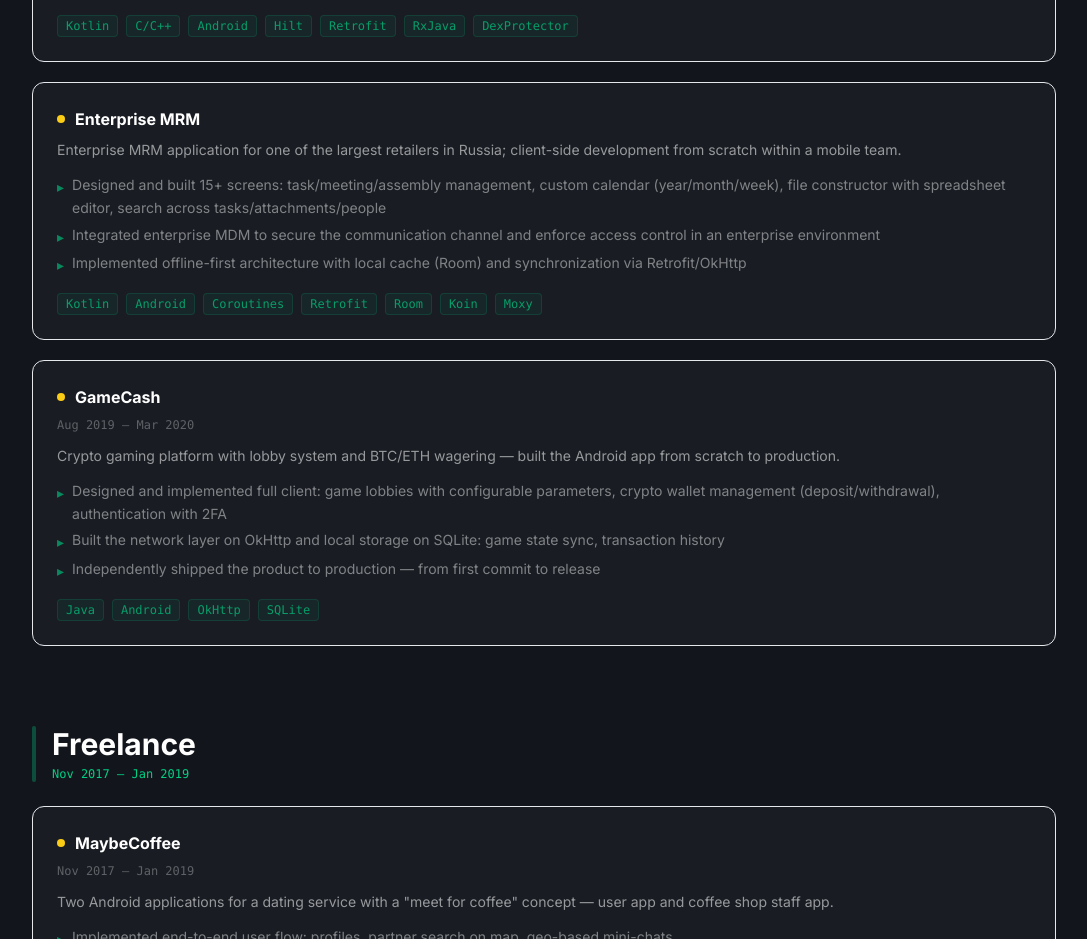
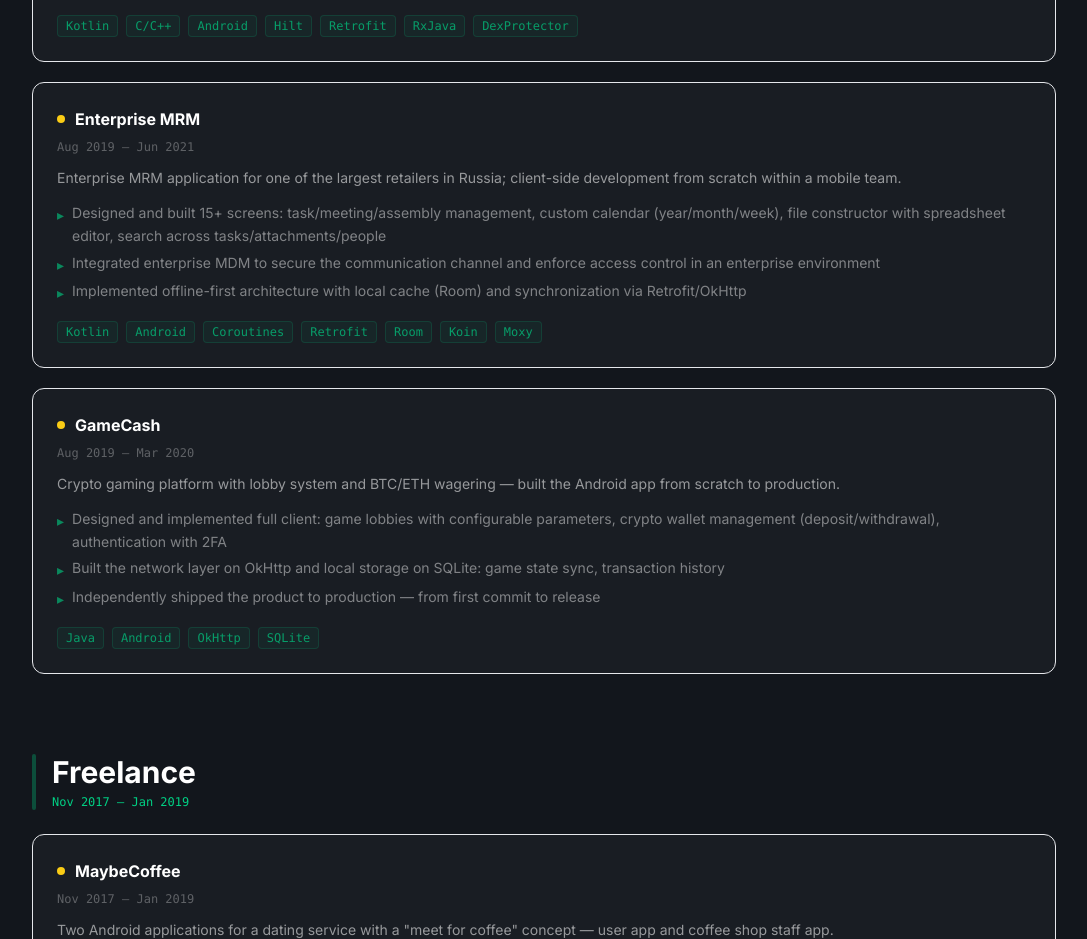
Before and after one commit to BargystV/portfolio, a Next.js app: page / in a window 1280 px wide. Shown: the part 2840-3779 px from the top of the page, without its empty margins (96-1183 px from the left). Built offline with nearby package versions, Linux system fonts and the light colour scheme.

Commit message:
Add period to Enterprise MRM project card
Co-Authored-By: Claude Sonnet 4.6 <noreply@anthropic.com>

```diff
--- a/content/workblocks.ts
+++ b/content/workblocks.ts
@@ -112,6 +112,8 @@ export const workBlocks: WorkBlock[] = [
         nameKey: 'proj_magnitMRM_name',
         descKey: 'proj_magnitMRM_desc',
         stack: ['Kotlin', 'Android', 'Coroutines', 'Retrofit', 'Room', 'Koin', 'Moxy'],
+        period: 'Aug 2019 – Jun 2021',
+        periodRu: 'Авг 2019 – Июнь 2021',
         isPrivate: true,
         screenshots: [
           '/screenshots/mrm/1.png',
```
